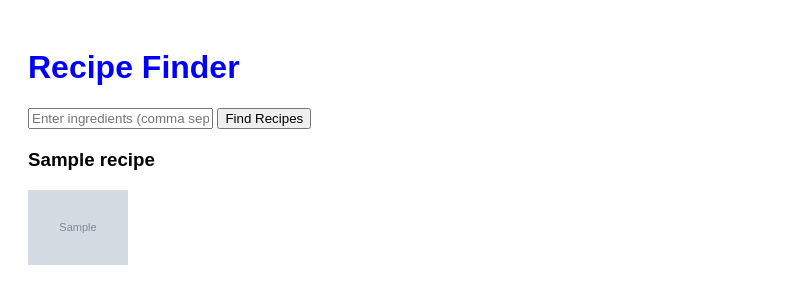
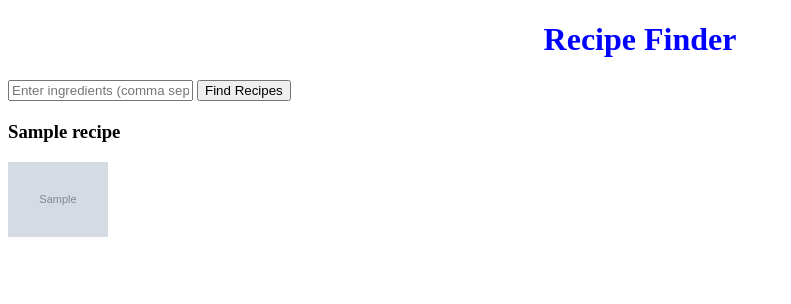
Before and after one commit to abbybrink/PantryAlchemy, a Flask app: template templates/index.html in a window 1280 px wide. Shown: the top 304 px of the page, without its empty margins (0-791 px from the left). Run offline with Flask 3, Linux system fonts and the light colour scheme; the template is opened without the code that fills it: most values are stand-ins (such as "Sample title", 1, 10 or a date in 2020); grey boxes marked "Sample" are stand-in pictures.

Commit message:
i added stylesheet

```diff
--- a/stylesheet.css
+++ b/static/styles/stylesheet.css
@@ -1,5 +1,6 @@
  h1 {
     color: blue;
+    text-align:center;
  }
 
  #recipes {
--- a/templates/index.html
+++ b/templates/index.html
@@ -3,18 +3,10 @@
 <head>
     <meta charset="UTF-8">
     <meta name="viewport" content="width=device-width, initial-scale=1.0">
-    <link rel="stylesheet" href="stylesheet.css">
+    <link rel="stylesheet" type="text/css" href="{{ url_for('static',filename='styles/stylesheet.css') }}">
 
     <title>Recipe Finder</title>
-    <style>
-        body {
-            font-family: Arial, sans-serif;
-            padding: 20px;
-        }
-        #recipes {
-            margin-top: 20px;
-        }
-    </style>
+
 </head>
 <body>
     <h1>Recipe Finder</h1>
```
